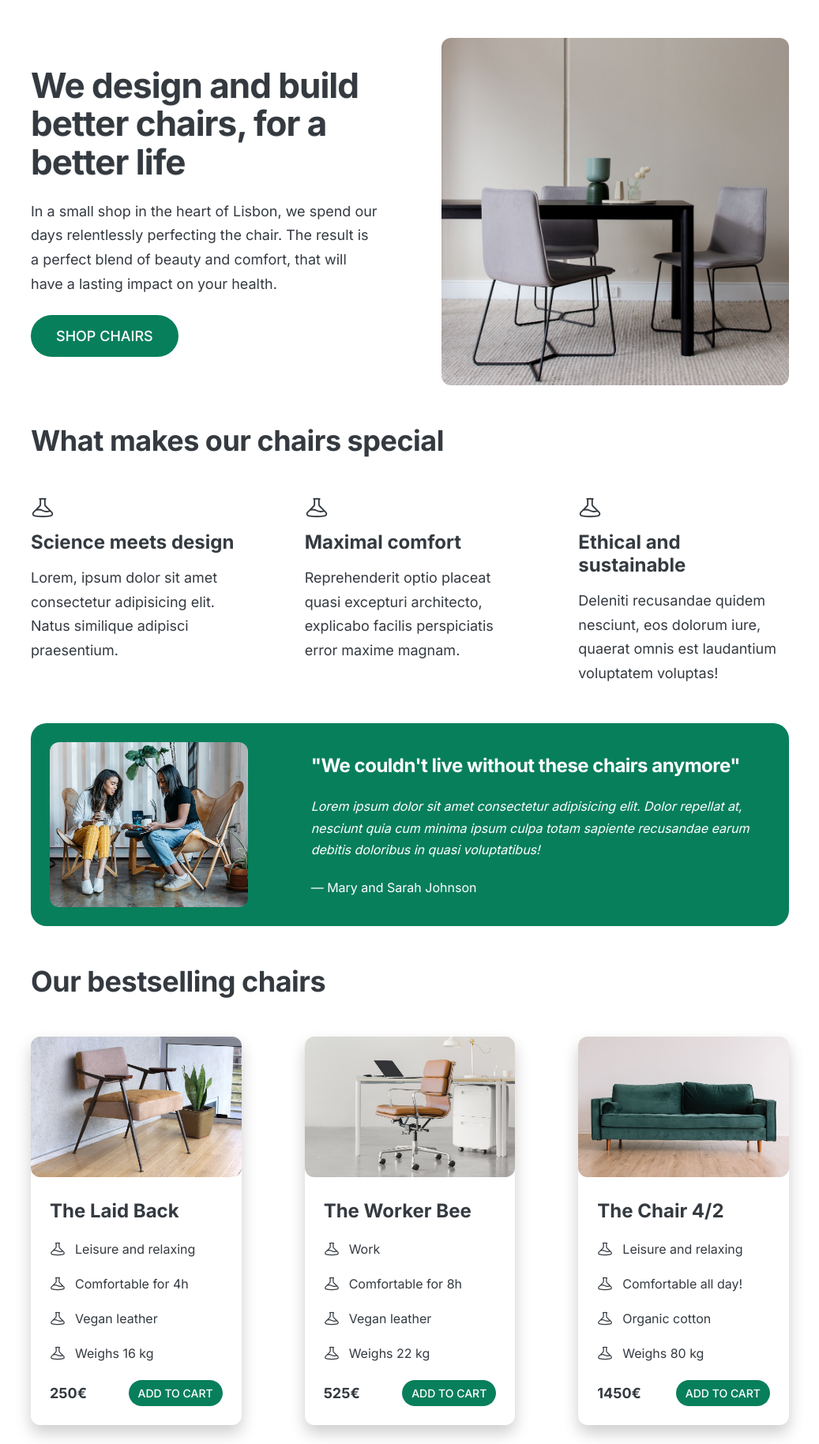
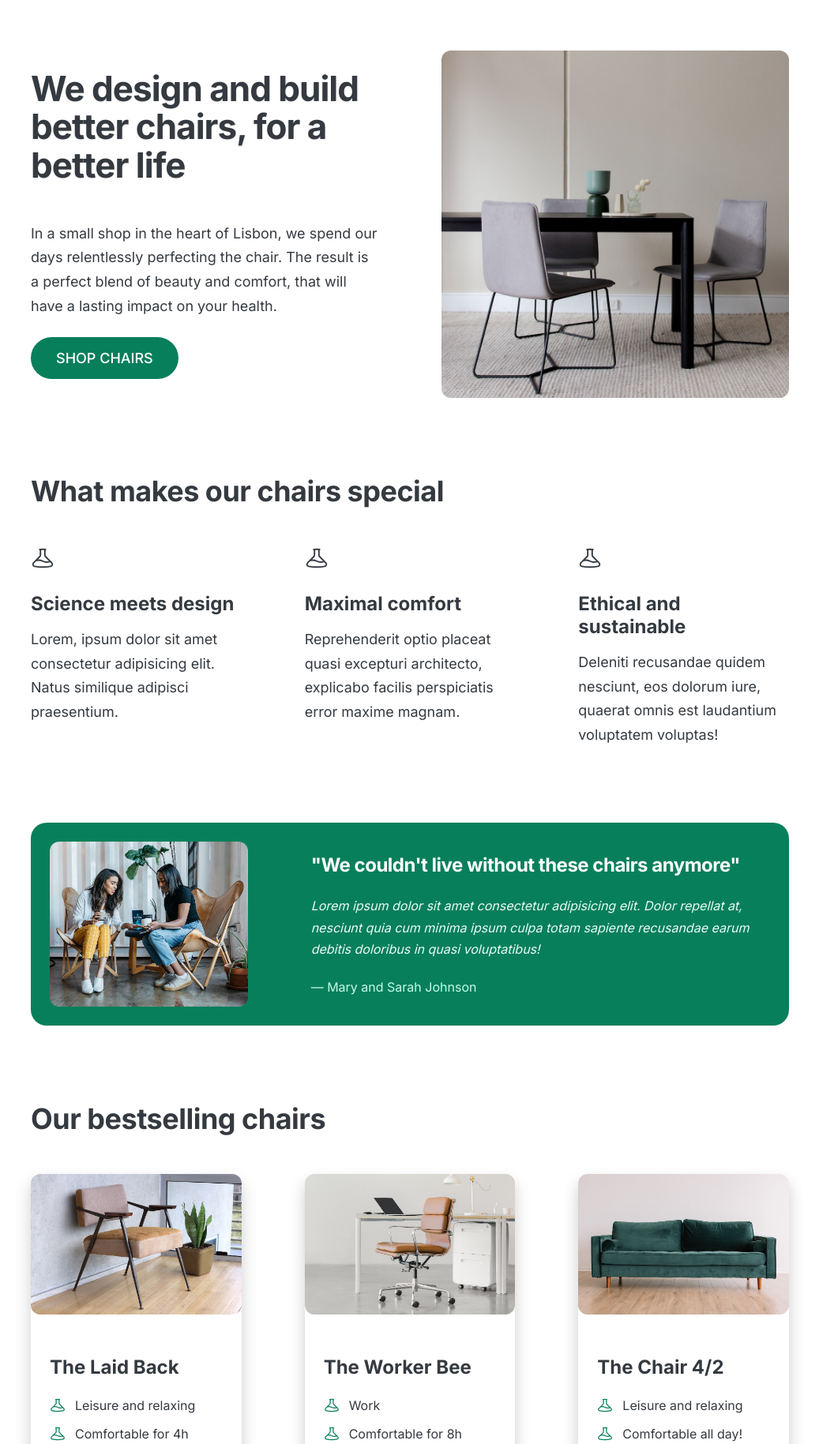
Before and after one commit to tBawa88/learning-webDesign, a plain HTML site: page design-rules/index.html in a window 1280 px wide. Shown: the top 1829 px of the page at 79% size, without its empty margins (121-1158 px from the left). Drawn offline with Linux system fonts and the light colour scheme.

Commit message:
design theory complete

```diff
--- a/design-rules/style.css
+++ b/design-rules/style.css
@@ -33,7 +33,7 @@ body {
 
 header,
 section {
-  margin-bottom: 48px;
+  margin-bottom: 96px;
 }
 
 h2 {
@@ -84,11 +84,15 @@ header {
   display: grid;
   grid-template-columns: repeat(2, 1fr);
   column-gap: 80px;
-  margin-top: 48px;
+  margin-top: 64px;
 }
 
 .header-text-box {
   align-self: center;
+}
+
+.header-text-box h1 {
+  margin-bottom: 48px;
 }
 
 h1 {
@@ -119,7 +123,7 @@ img {
 .features-icon {
   height: 30px;
   text-align: center;
-  margin-bottom: 10px;
+  margin-bottom: 24px;
 }
 
 .features-title {
@@ -155,6 +159,14 @@ img {
   margin-bottom: 24px;
   font-size: 16px;
   line-height: 1.7;
+  color: #e6fcf5;
+}
+
+/* to make the text slightly blend in with the background color
+to make it less important. Hence, chose a color from the same heirarchy on Open color
+Teal - 1 */
+.testimonial-author {
+  color: #c3fae8;
 }
 
 /* CHAIRS */
@@ -162,6 +174,10 @@ img {
   /*         x-off y-off blur-radius spread-radius color */
   box-shadow: 0 10px 20px 0 rgba(0, 0, 0, .2);
   border-radius: 12px;
+}
+
+.chair img {
+  margin-bottom: 24px;
 }
 
 .chair-box {
@@ -175,14 +191,14 @@ h3 {
 
 .chair-details {
   list-style: none;
-  margin-bottom: 24px;
+  margin-bottom: 32px;
 }
 
 .chair-details li {
   display: flex;
   align-items: center;
   gap: 12px;
-  margin-bottom: 24px;
+  margin-bottom: 16px;
 }
 
 .chair-details li:last-child {
@@ -192,6 +208,7 @@ h3 {
 .chair-icon {
   width: 20px;
   height: 20px;
+  color: #087f5b;
 }
 
 .chair-price {
```
